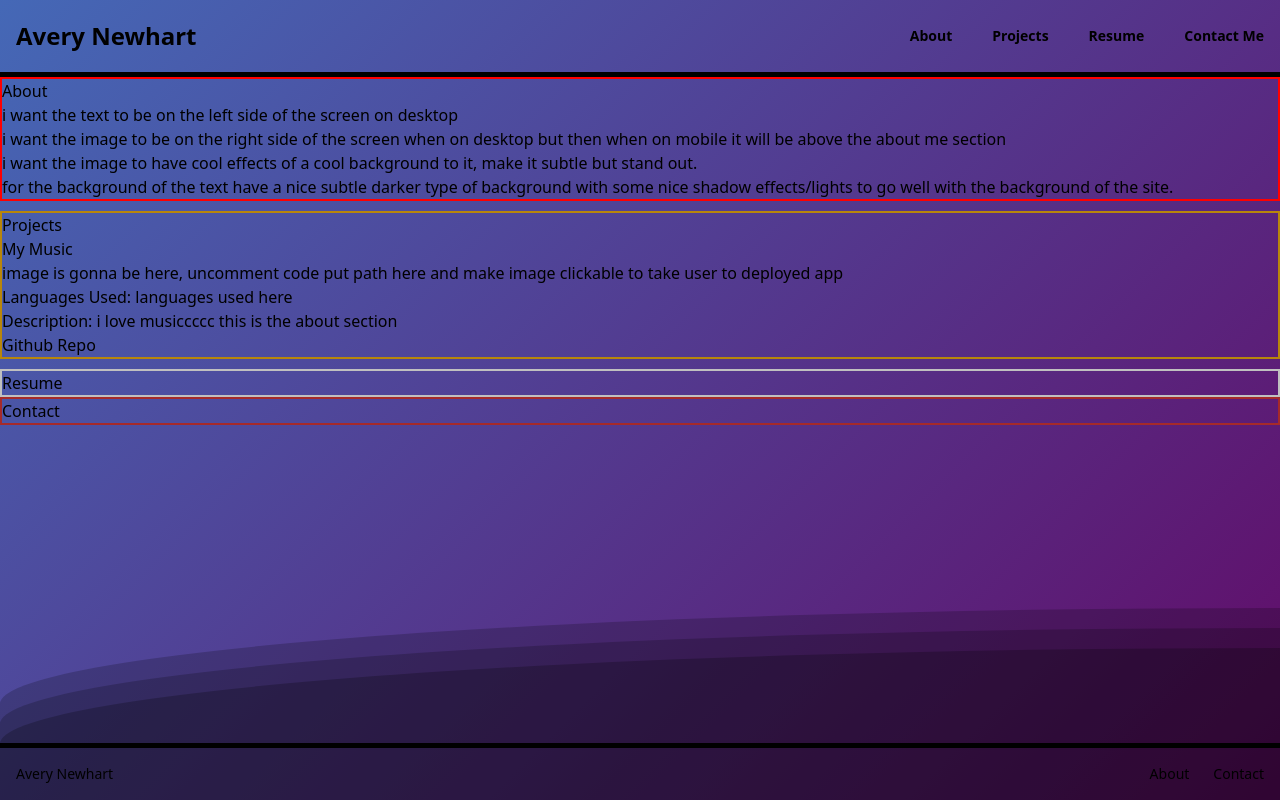
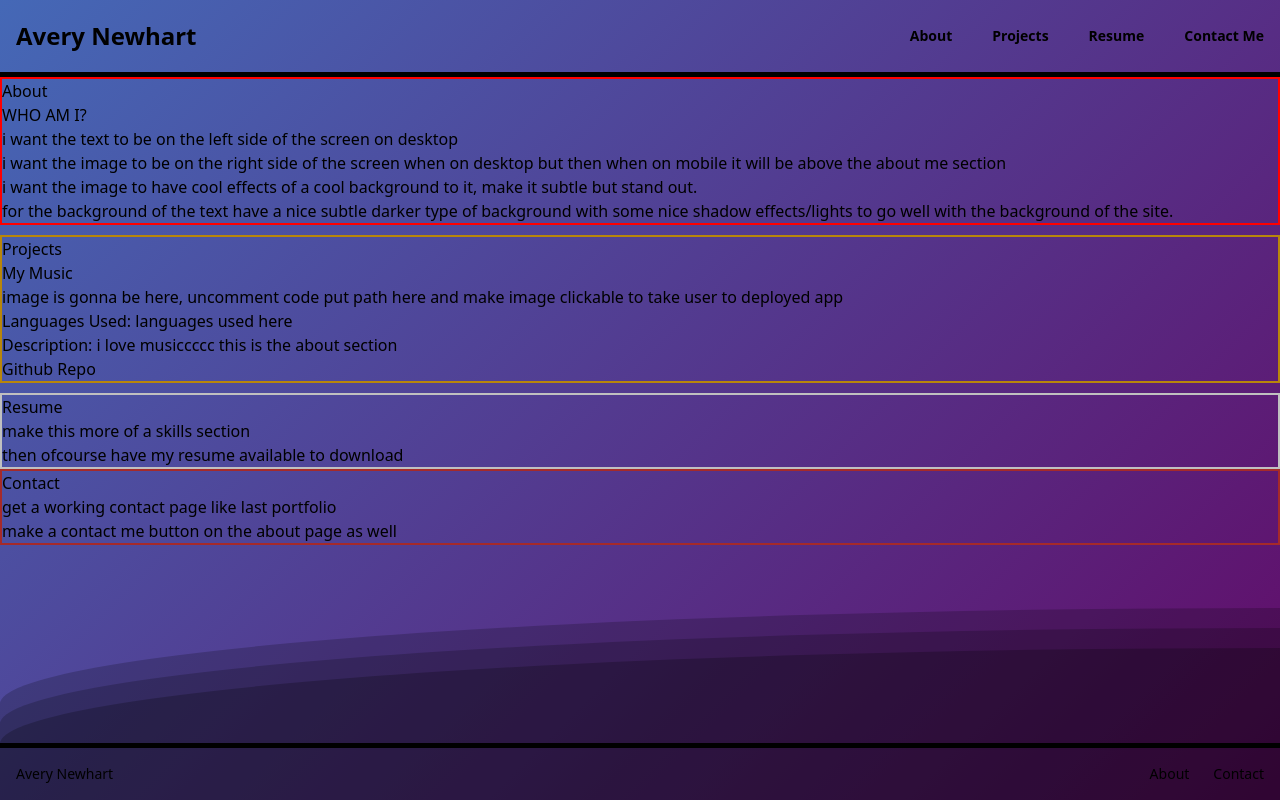
Before and after one commit to AveryNewhart/new-portfolio, a Vue app: page / in a window 1280 px wide. Built offline with nearby package versions, Linux system fonts and the light colour scheme.

Commit message:
more things added for each section explaing what i want to do

```diff
--- a/src/components/About.vue
+++ b/src/components/About.vue
@@ -4,6 +4,7 @@
 <template>
   <div class="aboutMeDiv">
     <h1>About</h1>
+    <p>WHO AM I?</p>
     <p>i want the text to be on the left side of the screen on desktop</p>
     <p>i want the image to be on the right side of the screen when on desktop but then when on mobile it will be above the about me section</p>
     <p>i want the image to have cool effects of a cool background to it, make it subtle but stand out.</p>
--- a/src/components/Contact.vue
+++ b/src/components/Contact.vue
@@ -4,6 +4,8 @@
 <template>
   <div class="mainConDiv">
     <h1>Contact</h1>
+    <p>get a working contact page like last portfolio</p>
+    <p>make a contact me button on the about page as well</p>
   </div>
 </template>
 
--- a/src/components/Resume.vue
+++ b/src/components/Resume.vue
@@ -4,6 +4,8 @@
 <template>
   <div class="mainResDiv">
     <h1>Resume</h1>
+    <p>make this more of a skills section</p>
+    <p>then ofcourse have my resume available to download</p>
   </div>
 </template>
 
```
